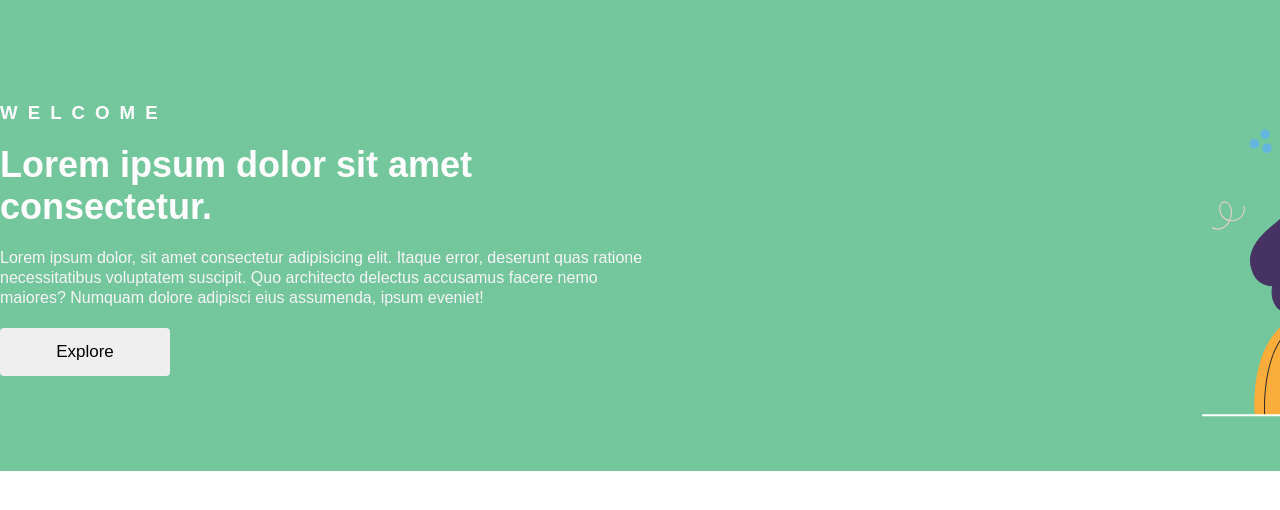
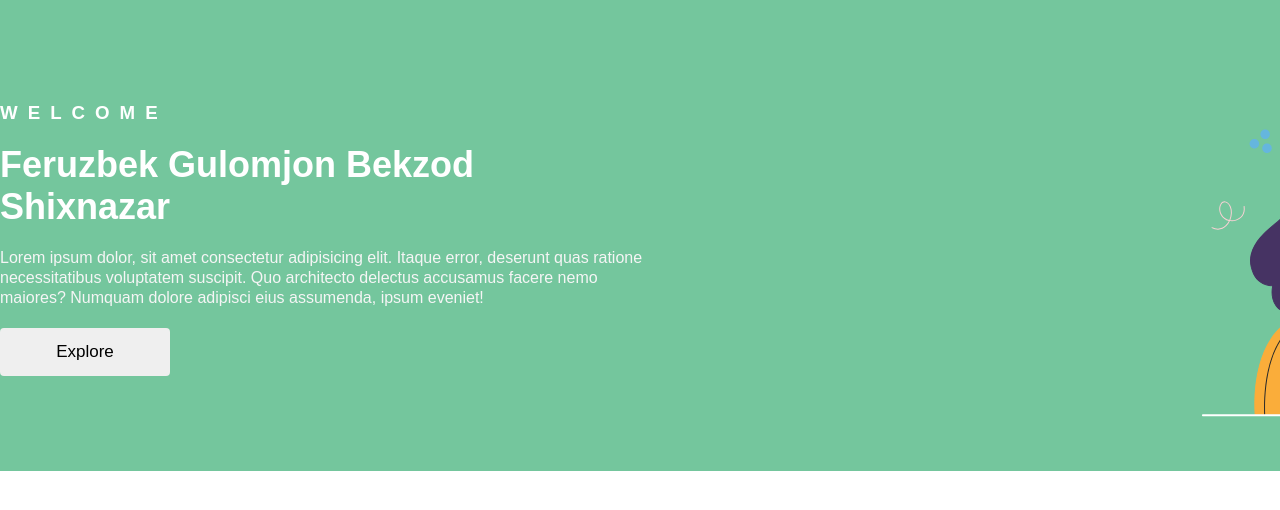
Before and after one commit to tdbypass3/startup, a plain HTML site: page index.html in a window 1280 px wide. Shown: the part 82-592 px from the top of the page. Drawn offline with Linux system fonts and the light colour scheme.

Commit message:
ismlar qo'shildi

```diff
--- a/index.html
+++ b/index.html
@@ -35,7 +35,7 @@
         <div class="welcome__left">
           <h3 class="welcome__subtitle">welcome</h3>
           <h1 class="welcome__title">
-            Lorem ipsum dolor sit amet consectetur.
+            Feruzbek Gulomjon Bekzod Shixnazar
           </h1>
           <p class="welcome__text">
             Lorem ipsum dolor, sit amet consectetur adipisicing elit. Itaque
```
